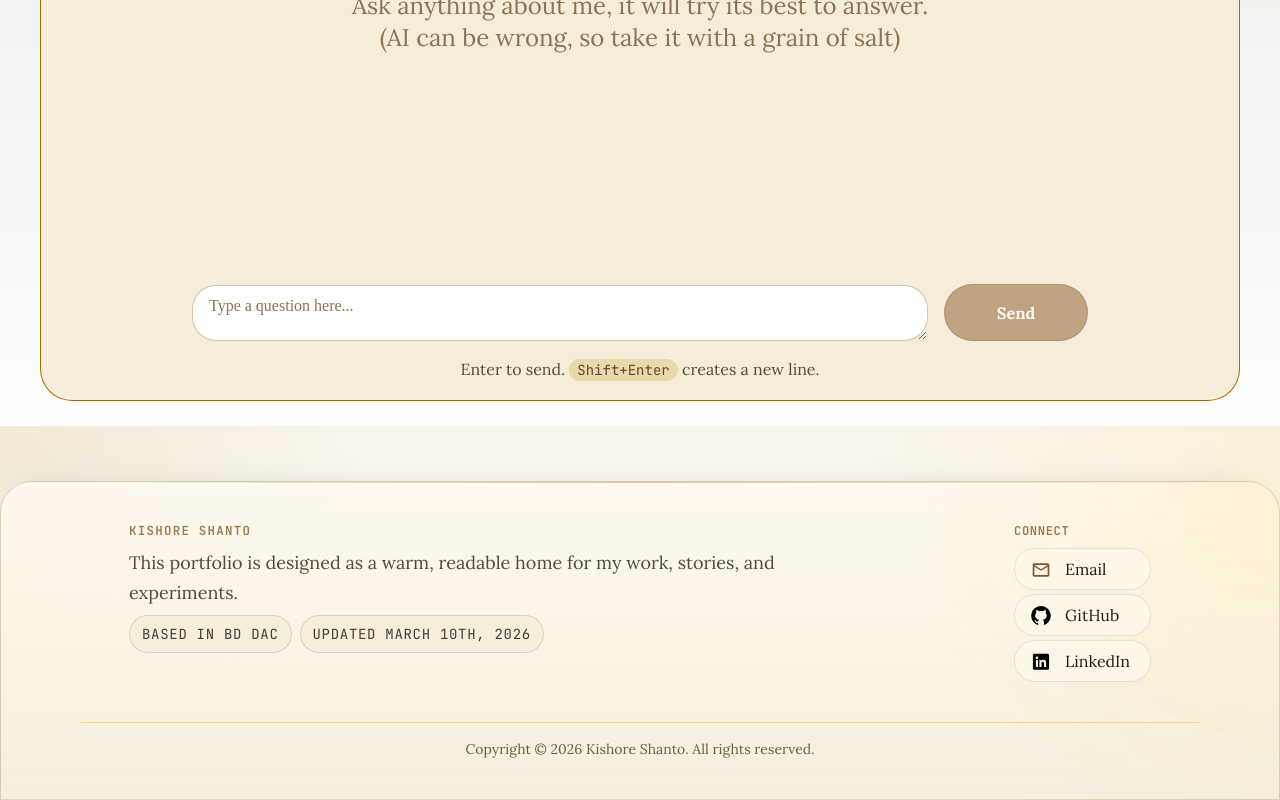
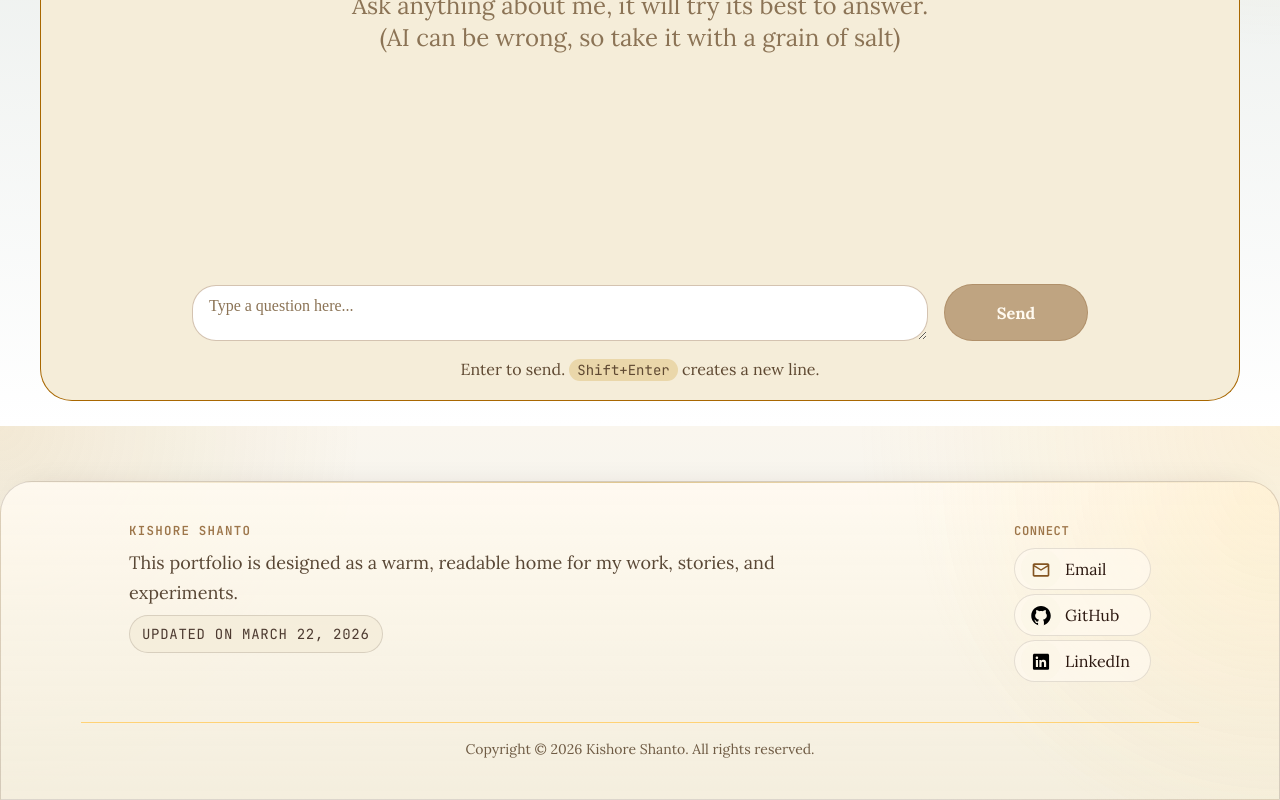
Before and after one commit to kishoreshanto/kishoreshanto, a SvelteKit app: page /chat-with-me in a window 1280 px wide. Shown: the part 374-1174 px from the top of the page. Built offline with nearby package versions, Linux system fonts and the light colour scheme.

Commit message:
refactor: update footer to display current date and year for better context

```diff
--- a/src/components/Footer.svelte
+++ b/src/components/Footer.svelte
@@ -13,6 +13,10 @@
 	};
 
 	const currentYear = new Date().getFullYear();
+	const currentDate = new Date().toLocaleDateString('en-US', {
+		month: 'long',
+		day: 'numeric'
+	});
 
 	const connectLinks: FooterLink[] = [
 		{
@@ -61,11 +65,11 @@
 					<div
 						class="flex flex-wrap gap-2 font-mono text-xs tracking-wider text-amber-800/84 uppercase sm:text-sm"
 					>
+						<!-- <span class="rounded-full border border-amber-800/14 bg-amber-100/82 px-3 py-2"
+							>Based in {data.current_city}</span
+						> -->
 						<span class="rounded-full border border-amber-800/14 bg-amber-100/82 px-3 py-2"
-							>Based in {data.current_city}</span
-						>
-						<span class="rounded-full border border-amber-800/14 bg-amber-100/82 px-3 py-2"
-							>Updated {data.last_updated}</span
+							>Updated on {currentDate}, {currentYear}</span
 						>
 					</div>
 				</div>
```
